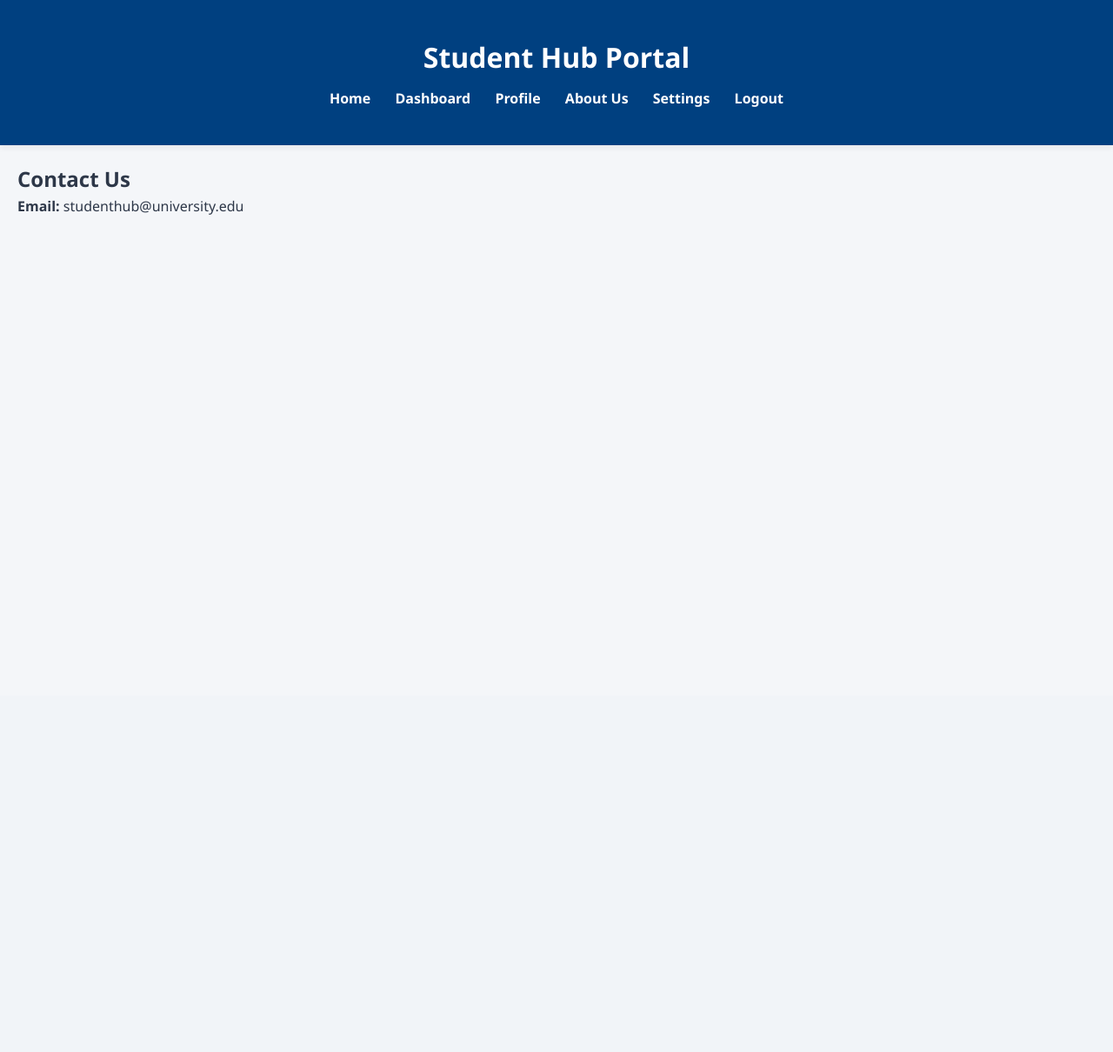
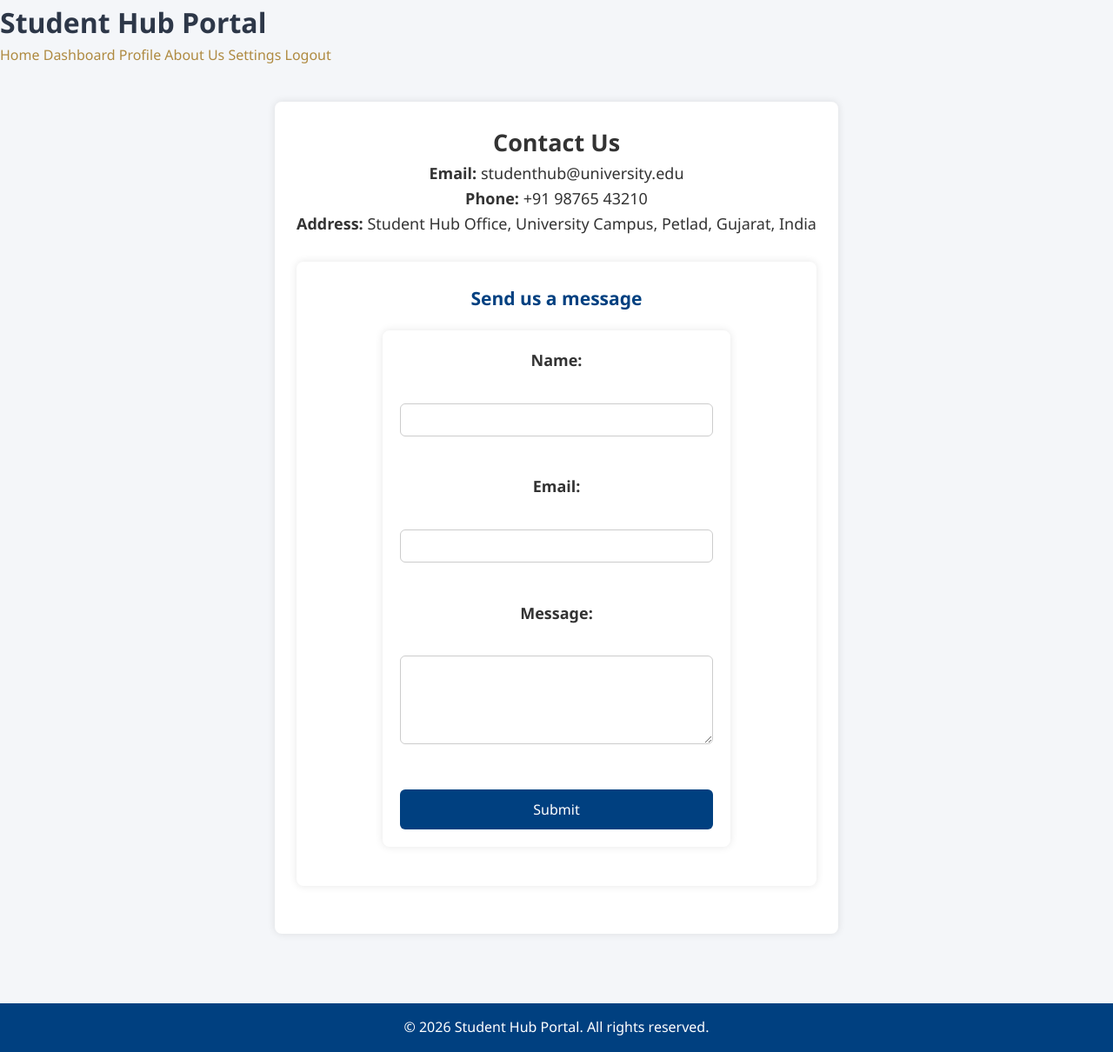
Before and after one commit to Aarav280907/WEB, a PHP site: page /contact.html in a window 1280 px wide. Shown: the whole page at 87% size. Before the commit the page ends 247 px from the top, so only its background shows below. Run offline with PHP 8.4, Linux system fonts and the light colour scheme.

Commit message:
Updated Version

```diff
--- a/Practical-1(Studenthub)/class.css
+++ b/Practical-1(Studenthub)/class.css
@@ -19,31 +19,29 @@ body {
   display: flex;
   flex-direction: column;
 }
-header{
+header.pagelist {
   background: #004080;
-  text-align: center;
+  align-items: center;
   color: #ffffff;
-  padding: 40px 20px;
-  box-shadow: 0 4px 6px rgba(0, 0, 0, 0.05);
+  padding: 15px 20px;
+  display: flex;
+  justify-content: space-between;
 
 }
-header .studenthub{
-  background: #ffffff;
-  display: inline-block;
-  padding: 8px 12px;
-  border-radius: 8px;
-  margin-bottom: 20px;
-  box-shadow: 0 2px 10px rgba(0, 0, 0, 0.1);
+header.pagelist img.studenthub{
+  height: 50px;
+  margin-right: 15px;
 }
 
-header h1{
-  margin-bottom: 10px;
+header.pagelist h1{
+  margin-bottom: 0;
+  font-size: 22px;
 }
-nav{
+headder.pagelist nav{
   margin-top: 10px;
 }
 
-nav ul{
+headder.pagelist nav ul{
 
   list-style: none;
   display: flex;
@@ -51,25 +49,29 @@ nav ul{
   flex-wrap: wrap;
   gap: 20px;
 }
-nav ul li{
+headder.pagelist nav ul li{
   margin: 0 10px;
 }
 
-nav a{
+header.pagelist nav a {
+  color: #fff;
   text-decoration: none;
-  color: #fff;
+  margin-left: 15px;
   font-weight: bold;
-  transition: color 0.3s,background 0.3s;
-  padding:8px 12px;
 }
-nav a:hover{
-  color:#ffcc00;
-  background: rgba(255, 255, 255, 0.1);
-  border-radius: 4px;
-
+header.pagelist nav a:hover {
+  text-decoration: underline;
 }
 main{
-  padding:20px;
+  max-width: 700px;
+  margin: 40px auto;
+  background: #fff;
+  padding: 25px;
+  border-radius: 8px;
+  box-shadow: 0 0 10px rgba(0,0,0,0.1);
+  text-align: center;
+  font-size: 18px;
+  color: #333;
 
 }
 /* Login & Signup Forms */
@@ -278,6 +235,6 @@ footer {
   background: #004080;
   color: #fff;
   text-align: center;
-  padding: 10px;
-  margin-top: 20px;
+  padding: 15px;
+  margin-top: 40px;
 }
--- a/Practical-1(Studenthub)/contact.html
+++ b/Practical-1(Studenthub)/contact.html
@@ -5,6 +5,63 @@
   <meta name="viewport" content="width=device-width, initial-scale=1.0">
   <title>Contact Us - Student Hub Portal</title>
   <link rel="stylesheet" href="class.css">
+  <style>
+    /* Contact Form Styling */
+.contact-form {
+  max-width: 600px;
+  margin: 30px auto;
+  background: #ffffff;
+  padding: 25px;
+  border-radius: 8px;
+  box-shadow: 0 0 10px rgba(0,0,0,0.1);
+}
+
+.contact-form h3 {
+  color: #004080;
+  margin-bottom: 20px;
+  text-align: center;
+}
+
+.contact-form label {
+  display: block;
+  font-weight: bold;
+  margin-bottom: 6px;
+  color: #333;
+}
+
+.contact-form input,
+.contact-form textarea {
+  width: 100%;
+  padding: 10px;
+  margin-bottom: 15px;
+  border: 1px solid #ccc;
+  border-radius: 6px;
+  font-size: 14px;
+  font-family: Arial, sans-serif;
+}
+
+.contact-form textarea {
+  resize: vertical;
+}
+
+.contact-form button {
+  display: block;
+  width: 100%;
+  padding: 12px;
+  background: #004080;
+  color: #fff;
+  border: none;
+  border-radius: 6px;
+  font-size: 16px;
+  cursor: pointer;
+  transition: background 0.3s ease;
+}
+
+.contact-form button:hover {
+  background: #0066cc;
+}
+
+  </style>
 </head>
 <body>
   <header>
@@ -23,4 +80,29 @@
     <h2>Contact Us</h2>
     <section class="contact-info">
       <p><strong>Email:</strong> studenthub@university.edu</p>
-      <p><strong>
+      <p><strong>Phone:</strong> +91 98765 43210</p>
+      <p><strong>Address:</strong> Student Hub Office, University Campus, Petlad, Gujarat, India</p>
+    </section>
+
+    <section class="contact-form">
+      <h3>Send us a message</h3>
+      <form>
+        <label for="name">Name:</label><br>
+        <input type="text" id="name" name="name" required><br><br>
+
+        <label for="email">Email:</label><br>
+        <input type="email" id="email" name="email" required><br><br>
+
+        <label for="message">Message:</label><br>
+        <textarea id="message" name="message" rows="5" required></textarea><br><br>
+
+        <button type="submit">Submit</button>
+      </form>
+    </section>
+  </main>
+
+  <footer>
+    <p>&copy; 2026 Student Hub Portal. All rights reserved.</p>
+  </footer>
+</body>
+</html>
--- a/Practical-1(Studenthub)/dashboard.html
+++ b/Practical-1(Studenthub)/dashboard.html
@@ -27,7 +27,6 @@
       <div class="card"><a href="./announcement.html">Announcements</a></div>
       <div class="card"><a href="./assignment.html">Assignments</a></div>
       <div class="card"><a href="./exam.html">Exams</a></div>
-      <div class="card"><a href="./material.html">Study Material</a></div>
     </section>
 
     <section class="notifications">
```
Also changed, not shown: other parts of Practical-1(Studenthub)/class.css (+0 -45 lines), Practical-1(Studenthub)/announcement.html (+45 -6 lines), Practical-1(Studenthub)/assignment.html (+94 -0 lines), Practical-1(Studenthub)/attendance.html (+33 -1 lines), Practical-1(Studenthub)/exam.html (added, +127 -0 lines), Practical-1(Studenthub)/fees.html (+23 -6 lines).
